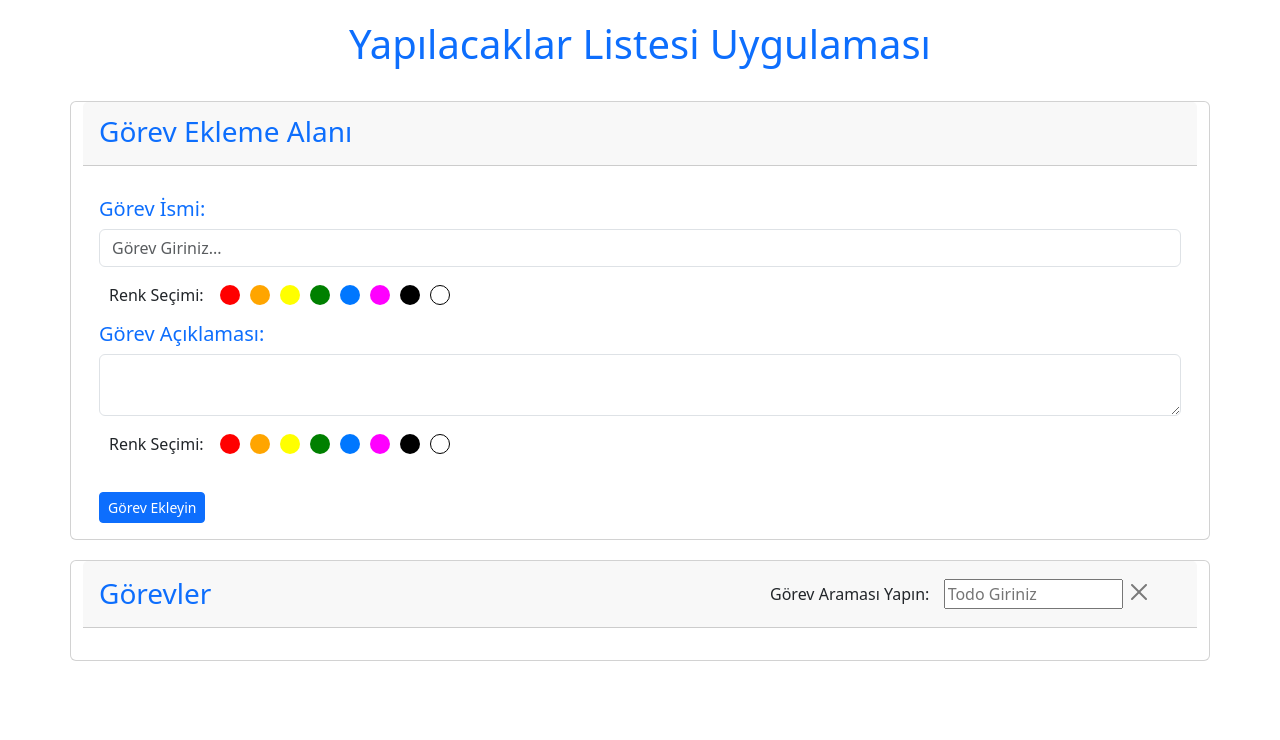
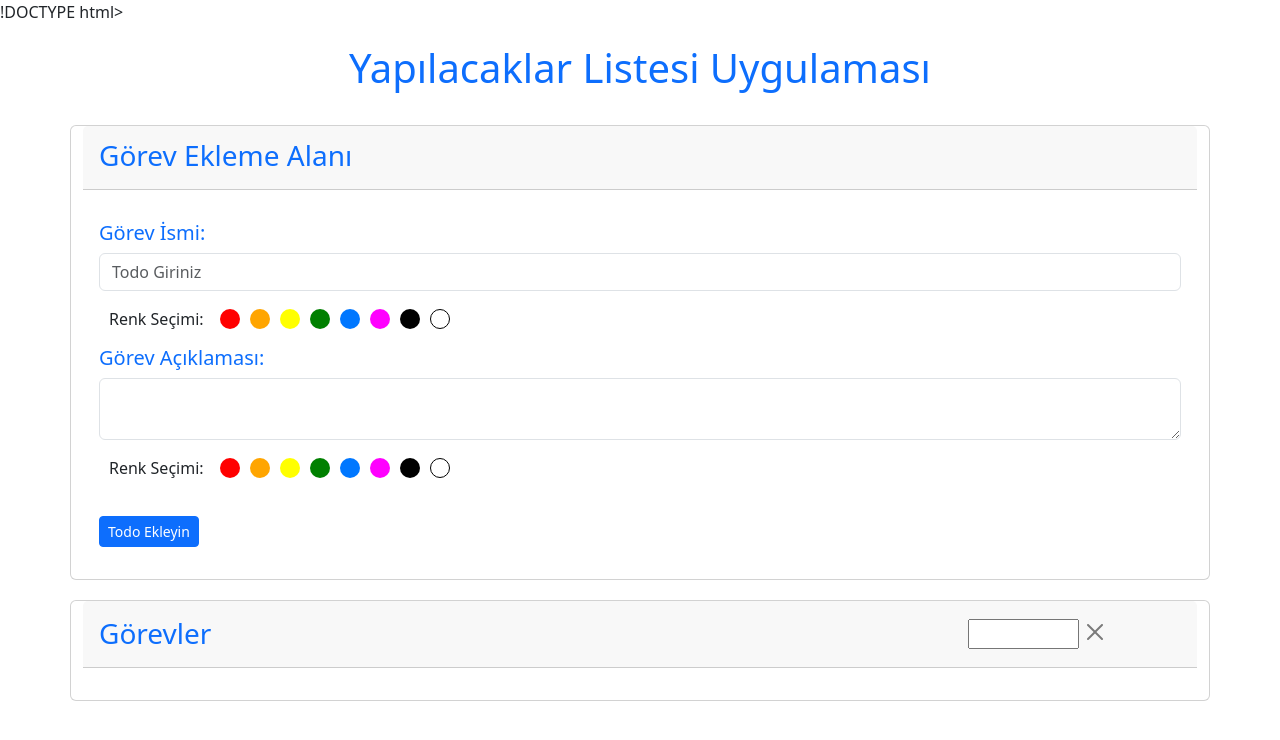
Before and after one commit to mertcanulbeyi/mertcanulbeyi.github.io, a plain HTML site: page index.html in a window 1280 px wide. Drawn offline with nearby package versions, Linux system fonts and the light colour scheme.

Commit message:
Update index.html

```diff
--- a/index.html
+++ b/index.html
@@ -1,4 +1,4 @@
-<!DOCTYPE html>
+!DOCTYPE html>
 <html lang="en">
   <head>
     <meta charset="utf-8" />
@@ -28,7 +28,7 @@
                   <div class="card-body">
                       <form id="todoAddForm" class="mt-2">
                           <h5>Görev İsmi: </h5>
-                          <input type="text" class="form-control mt-2" id="todoName" aria-describedby="todo"placeholder="Görev Giriniz...">
+                          <input type="text" class="form-control mt-2" id="todoName" aria-describedby="todo"placeholder="Todo Giriniz">
                           <div class="renksecimi mt-3 d-flex align-items-center">
                             <span class="me-3">Renk Seçimi:</span>
                             <div class="color-buttons d-flex">
@@ -59,7 +59,7 @@
                             </div>
                         </div>
 
-                          <button id="todoAddButton" type="button" class="btn btn-primary mt-4 btn-sm"> Görev Ekleyin</button>
+                          <button id="todoAddButton" type="button" class="btn btn-primary mt-4 btn-sm"> Todo Ekleyin</button>
                       </form>
                   </div>
               </div>
@@ -70,9 +70,8 @@
                 <div class="card-header d-flex justify-content-between">
                     <h3 style="margin-top: auto; margin-bottom: auto; width: 120px;">Görevler</h3>
                     <span style="padding: 10px; text-align: center;" >
-                      <label class="col-md-5 col-sm-10 col-xs-10">Görev Araması Yapın: </label>
-                      <input type="text" class="col-md-5 col-sm-6 col-xs-6" id="searchName" aria-describedby="todo"placeholder="Todo Giriniz">
-                      <button type="button" id="searchClearBtn" class="btn-close col-md-2 col-sm-6 col-xs-6" aria-label="Close"></button>
+                      <input type="text" class="col-md-5 col-sm-6 col-xs-6" id="searchName" >
+                      <button type="button" id="searchClearBtn" class="btn-close col-md-2 col-sm-6 col-xs-6" aria-label="Close" style="color: #0d6efd;"></button>
                     </span>
                 </div>
                 <div class="card-body">
```
